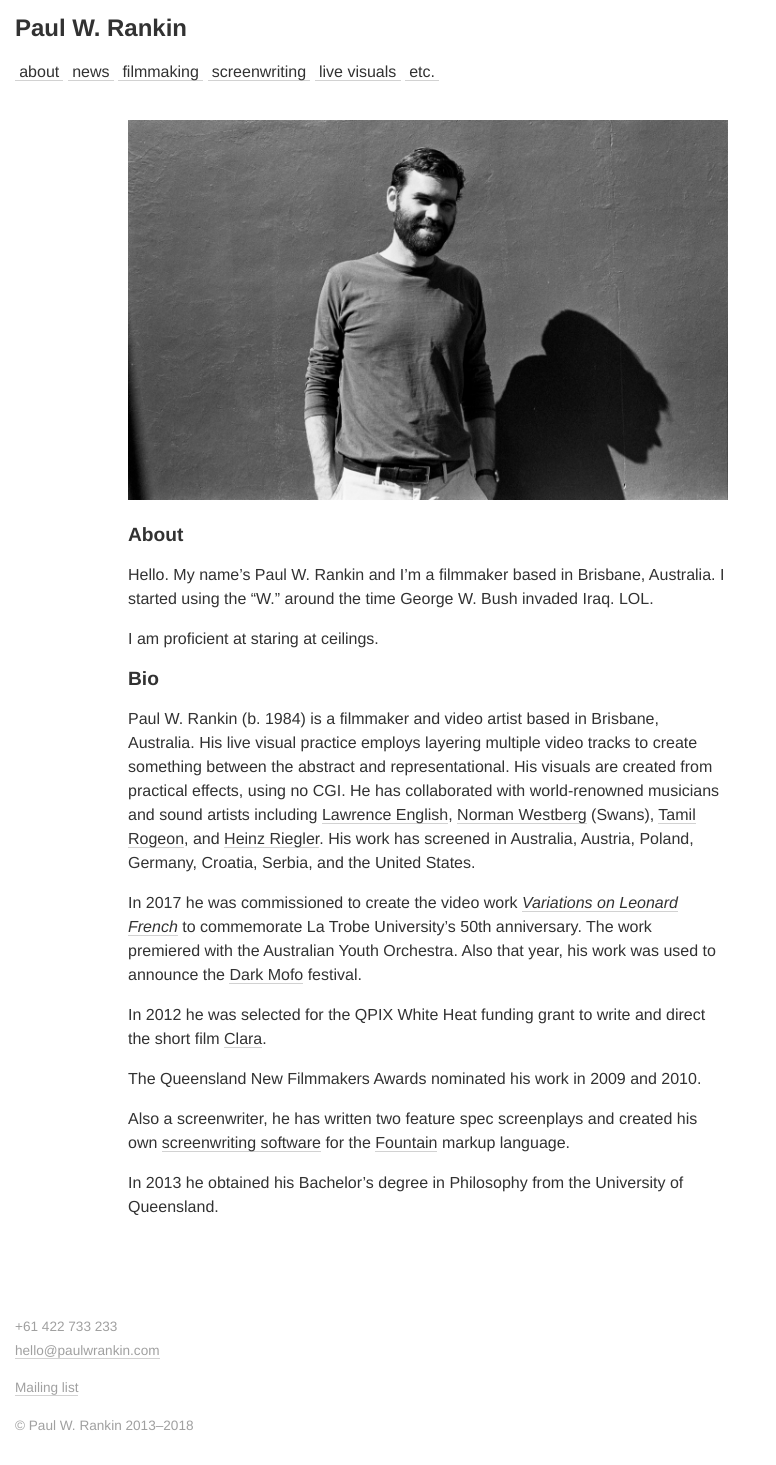
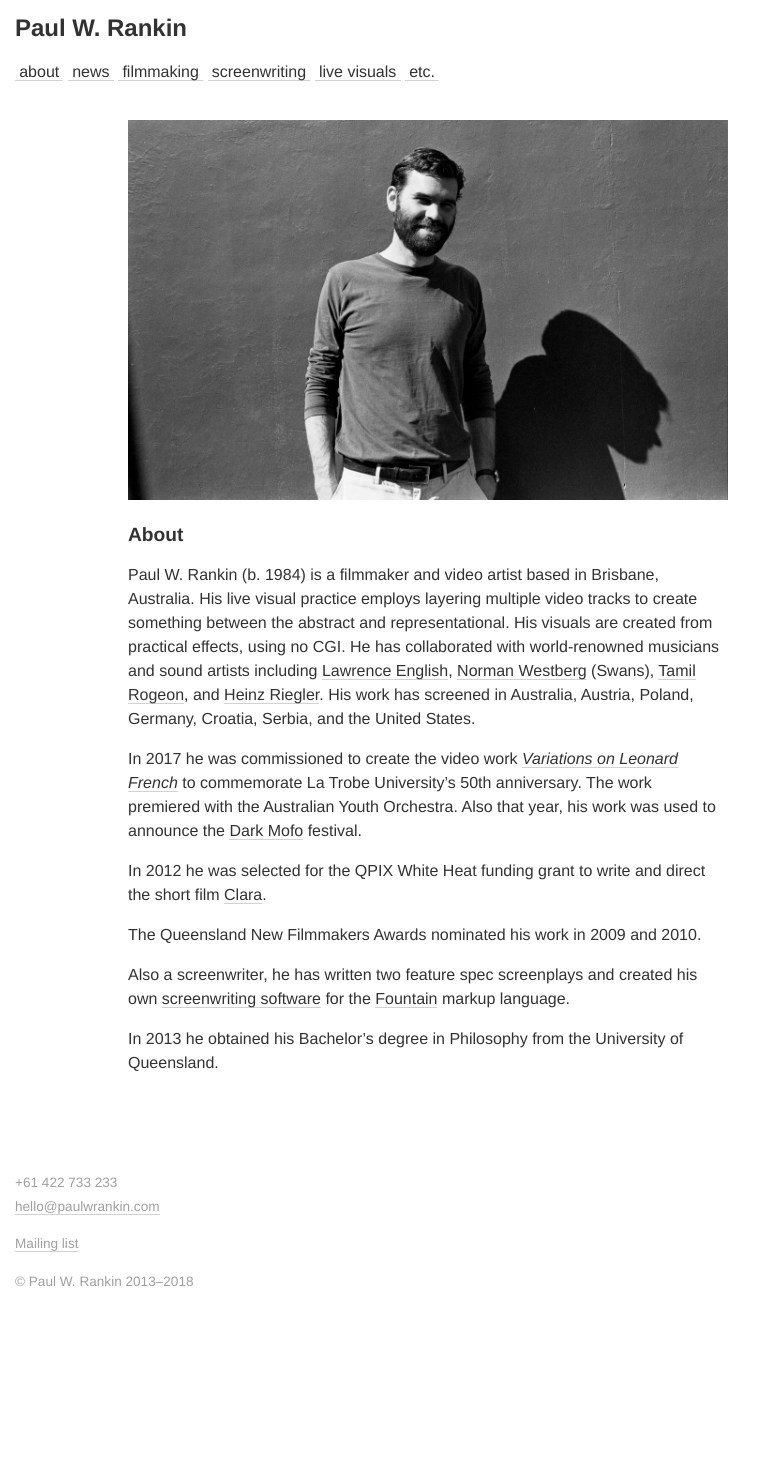
Before and after one commit to rnkn/portfolio, a Jekyll site: the page built from _sections/about.md, in a window 1280 px wide. Shown: the whole page, without its empty margins (0-776 px from the left). Built offline with Jekyll 4.4.1, drawn with Linux system fonts in a browser that asks for light colours; some web fonts are replaced; after the commit the page ends 1321 px from its top, so only the background shows below that; some of the changed lines change nothing that is shown.

Commit message:
Remove silliness from /about

```diff
--- a/_sections/about.md
+++ b/_sections/about.md
@@ -4,16 +4,6 @@ nav: 0
 keyboard: g a
 image: me.jpg
 ---
-
-Hello. My name's Paul W. Rankin and I'm a filmmaker based in Brisbane,
-Australia. I started using the "W." around the time George W. Bush invaded Iraq.
-LOL.
-
-I am proficient at staring at ceilings.
-
-Bio
----
-
 Paul W. Rankin (b. 1984) is a filmmaker and video artist based in Brisbane,
 Australia. His live visual practice employs layering multiple video tracks to
 create something between the abstract and representational. His visuals are
@@ -22,10 +12,10 @@ world-renowned musicians and sound artists including [Lawrence English], [Norman
 Westberg] (Swans), [Tamil Rogeon], and [Heinz Riegler]. His work has screened in
 Australia, Austria, Poland, Germany, Croatia, Serbia, and the United States.
 
-In 2017 he was commissioned to create the video work [_Variations on Leonard
-French_][var] to commemorate La Trobe University's 50th anniversary. The work
-premiered with the Australian Youth Orchestra. Also that year, his work was used
-to announce the [Dark Mofo] festival.
+In 2017 he was commissioned to create the video work [_Variations on Leonard French_][vlf]
+to commemorate La Trobe University's 50th anniversary. The work premiered with
+the Australian Youth Orchestra. Also that year, his work was used to announce
+the [Dark Mofo] festival.
 
 In 2012 he was selected for the QPIX White Heat funding grant to write and
 direct the short film [Clara].
@@ -42,9 +32,8 @@ Queensland.
 [norman westberg]: http://normanwestberg.com
 [tamil rogeon]: http://www.tamilrogeon.com
 [heinz riegler]: http://heinzriegler.com
-[var]: {% link _projects/variations.md %}
+[vlf]: {% link _projects/variations.md %}
 [dark mofo]: {% link _projects/dark-mofo.md %}
 [clara]: {% link _projects/clara.md %}
-
 [screenwriting software]: https://github.com/rnkn/fountain-mode
 [fountain]: https://fountain.io
```
